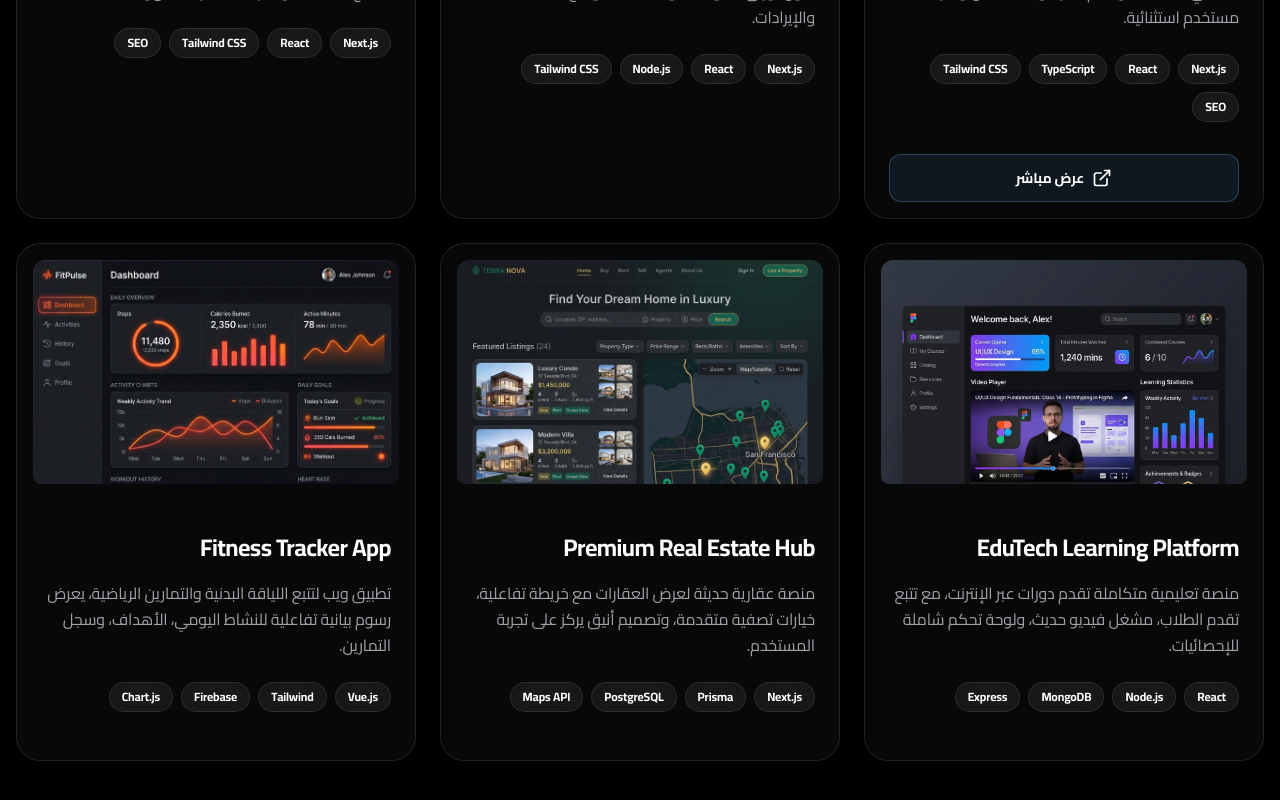
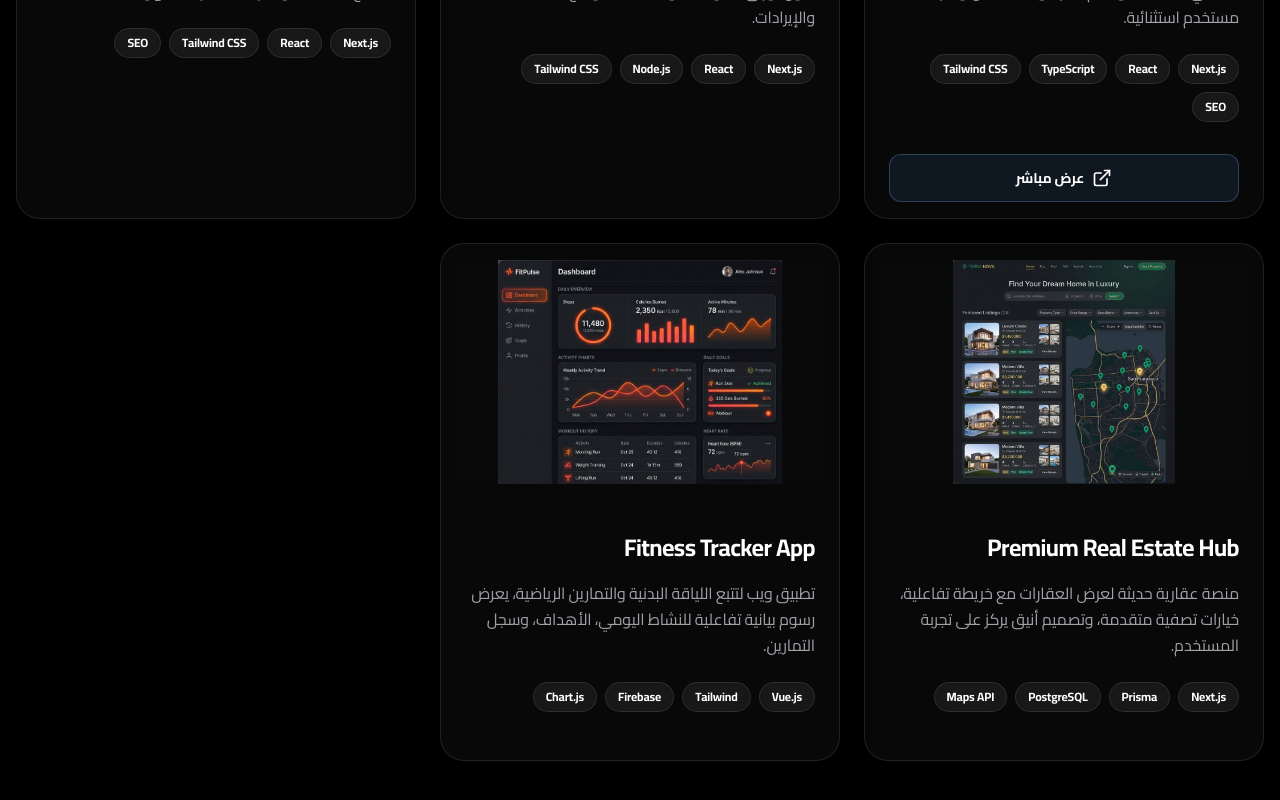
Before and after one commit to mostafa3sliaa/mostafa3slia.com, a Next.js app: page / in a window 1280 px wide. Shown: the part 3645-4445 px from the top of the page. Built offline with nearby package versions, Linux system fonts and the light colour scheme.

Commit message:
feat: remove EduTech and use object-contain for project images

```diff
--- a/components/ui/ProjectVisual.tsx
+++ b/components/ui/ProjectVisual.tsx
@@ -36,8 +36,7 @@ export function ProjectVisual({ visual, accent, image }: ProjectVisualProps) {
           src={image}
           alt="Project Screenshot"
           fill
-          className="object-cover object-top transition-all ease-linear group-hover:object-bottom"
-          style={{ transitionDuration: '5s' }}
+          className="object-contain transition-all hover:scale-105"
         />
       </div>
     );
--- a/data/portfolio.ts
+++ b/data/portfolio.ts
@@ -115,17 +115,7 @@ export const projects: Project[] = [
     visual: "medical",
     image: "/dr-fawzy.png",
   },
-  {
-    title: "EduTech Learning Platform",
-    description:
-      "منصة تعليمية متكاملة تقدم دورات عبر الإنترنت، مع تتبع تقدم الطلاب، مشغل فيديو حديث، ولوحة تحكم شاملة.",
-    techStack: ["React", "Node.js", "MongoDB", "Express"],
-    liveUrl: "",
-    sourceUrl: "",
-    accent: "purple",
-    visual: "saas",
-    image: "/edu_tech.png",
-  },
+
   {
     title: "Premium Real Estate Hub",
     description:
--- a/dictionaries/ar.json
+++ b/dictionaries/ar.json
@@ -121,10 +121,7 @@
         "title": "Dr. Ahmed Fawzy Dental Clinic",
         "description": "عيادة د. أحمد فوزي لطب الأسنان. رعاية أسنان استثنائية وعلاج متكامل. موقع تعريفي للعيادة يتيح للمرضى تصفح الخدمات، وحجز الاستشارات بسهولة."
       },
-      {
-        "title": "EduTech Learning Platform",
-        "description": "منصة تعليمية متكاملة تقدم دورات عبر الإنترنت، مع تتبع تقدم الطلاب، مشغل فيديو حديث، ولوحة تحكم شاملة للإحصائيات."
-      },
+
       {
         "title": "Premium Real Estate Hub",
         "description": "منصة عقارية حديثة لعرض العقارات مع خريطة تفاعلية، خيارات تصفية متقدمة، وتصميم أنيق يركز على تجربة المستخدم."
--- a/dictionaries/en.json
+++ b/dictionaries/en.json
@@ -121,10 +121,7 @@
         "title": "Dr. Ahmed Fawzy Dental Clinic",
         "description": "Dr. Ahmed Fawzy Dental Clinic. Exceptional dental care and comprehensive treatment. A corporate website for the clinic that allows patients to browse services and book consultations easily."
       },
-      {
-        "title": "EduTech Learning Platform",
-        "description": "An integrated educational platform offering online courses, featuring student progress tracking, a modern video player, and a comprehensive statistics dashboard."
-      },
+
       {
         "title": "Premium Real Estate Hub",
         "description": "A modern real estate platform for property listings featuring an interactive map, advanced filtering options, and an elegant design focused on user experience."
```
